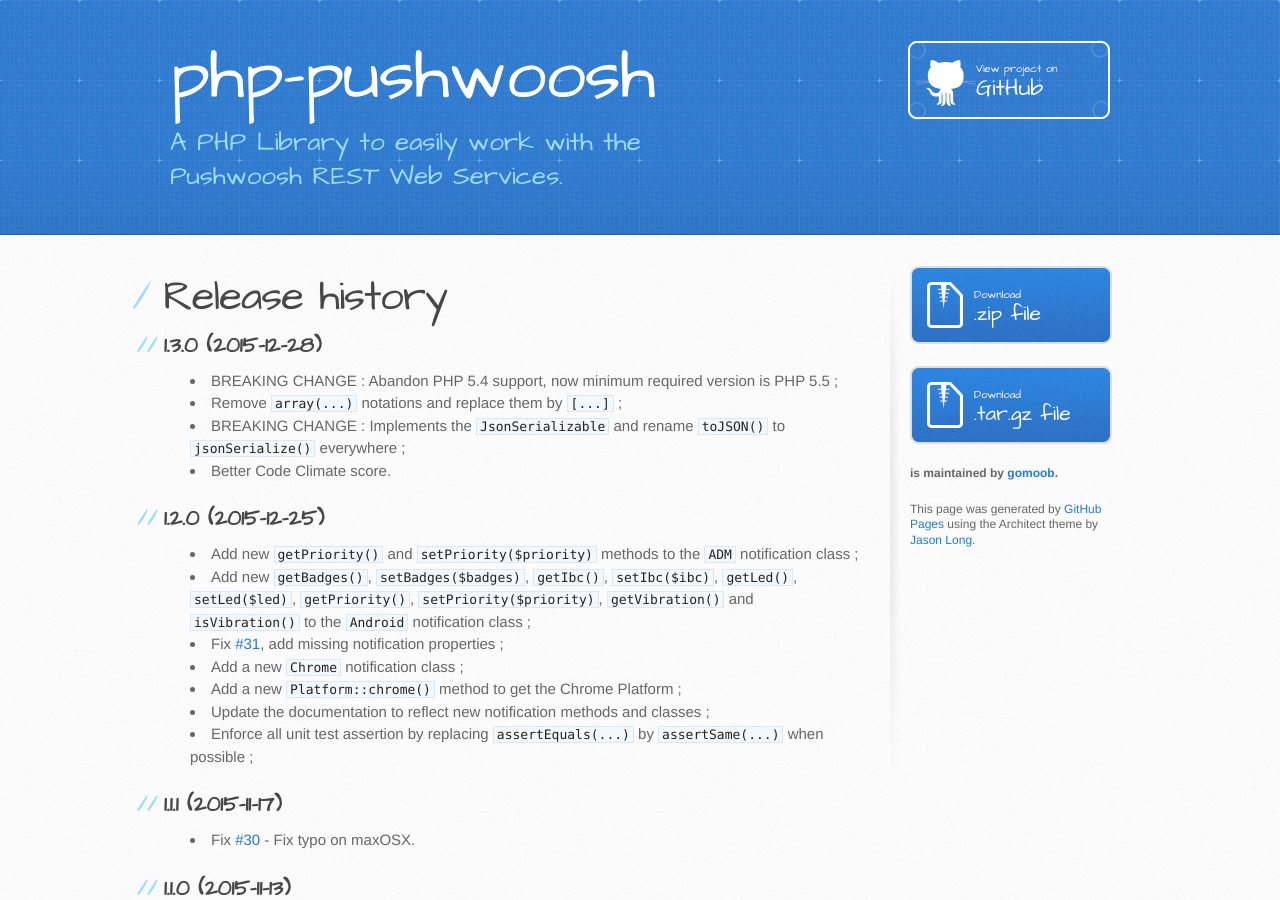
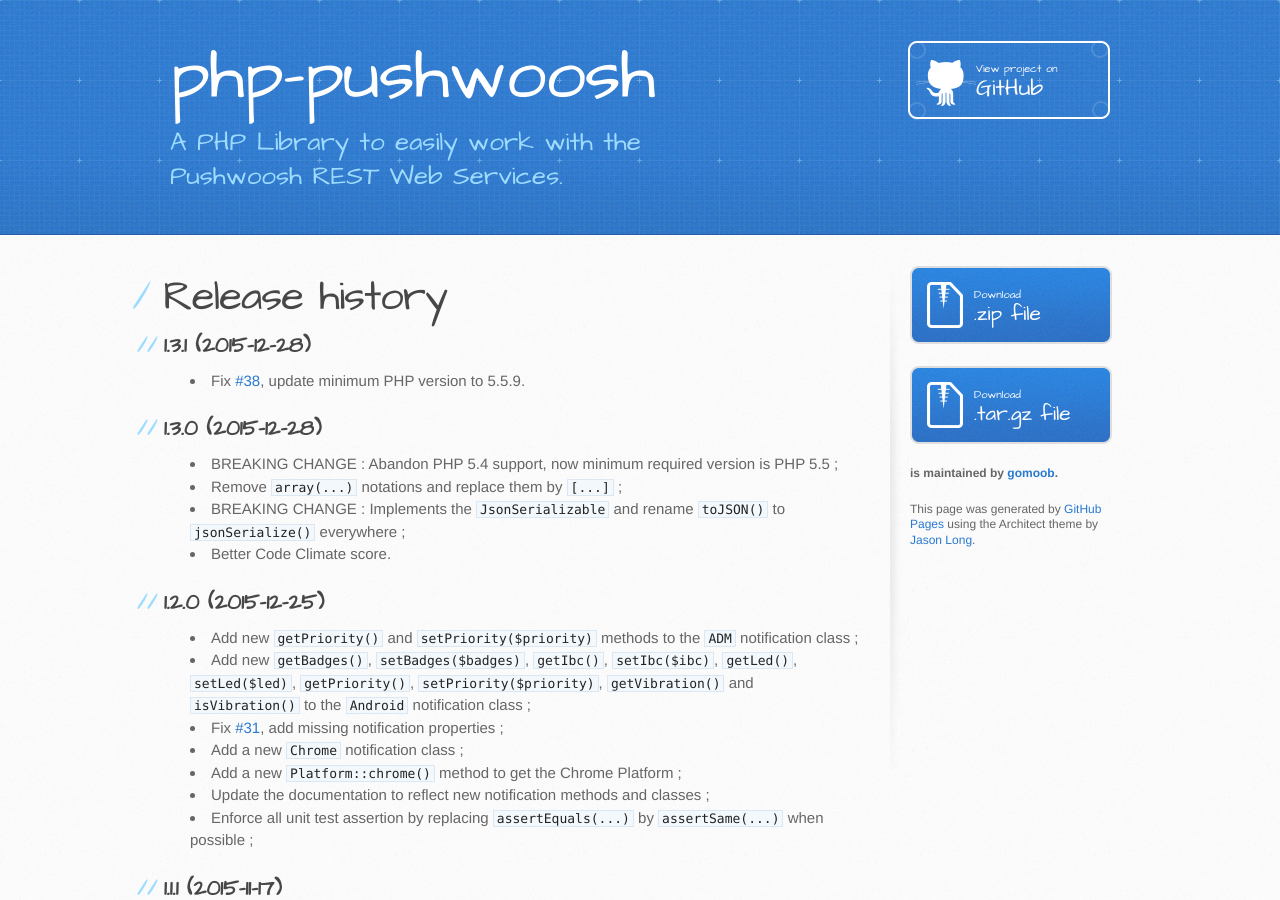
Before and after one commit to gomoob/php-pushwoosh, a Jekyll site: the page built from release-history.html, in a window 1280 px wide and 900 px high. Built offline with Jekyll 4.4.1, drawn with Linux system fonts in a browser that asks for light colours.

Commit message:
Update release history.

```diff
--- a/release-history.html
+++ b/release-history.html
@@ -5,6 +5,12 @@
 
 <h1>Release history</h1>
 
+<h2>1.3.1 (2015-12-28)</h2>
+<ul>
+    <li>
+        Fix <a href="https://github.com/gomoob/php-pushwoosh/pull/38">#38</a>, update minimum PHP version to 5.5.9.
+    </li>
+</ul>
 <h2>1.3.0 (2015-12-28)</h2>
 <ul>
     <li>
```
